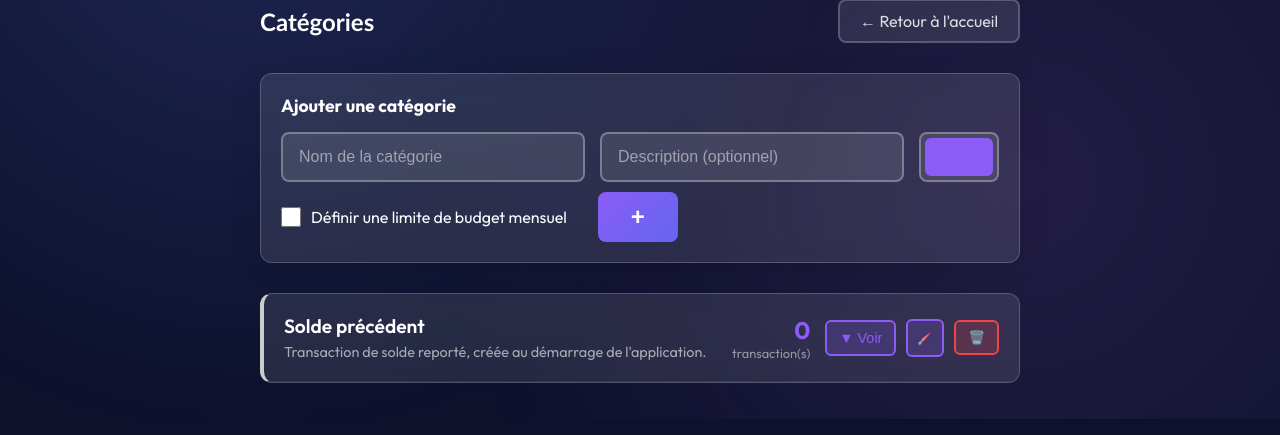
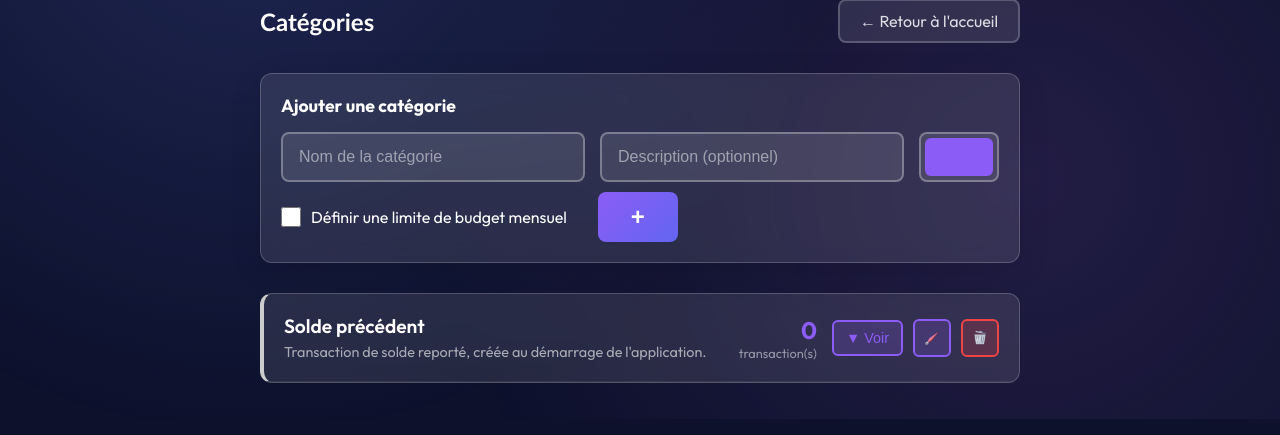
Before and after one commit to aferrah/Budgeometre, a Flask app: page /categories in a window 1280 px wide. Shown: the part 381-816 px from the top of the page. Run offline with Flask 3, Linux system fonts and the light colour scheme; data comes from the database, SQL or seed files in the repository; data that the repository does not hold is empty; some web fonts are replaced.

Commit message:
Ajout du widget de trashcan sur toutes les pages

```diff
--- a/static/css/categories.css
+++ b/static/css/categories.css
@@ -225,19 +225,32 @@
 }
 
 .btn-delete {
-    padding: 8px 12px;
+    width: 38px;
+    height: 38px;
+    padding: 0;
     background: rgba(239, 68, 68, 0.2);
     border: 2px solid #ef4444;
     border-radius: 6px;
     color: #ef4444;
     cursor: pointer;
     transition: all 0.3s ease;
+    display: flex;
+    align-items: center;
+    justify-content: center;
 }
 
 .btn-delete:hover {
     background: #ef4444;
     color: white;
     transform: scale(1.05);
+}
+
+.btn-delete-icon {
+    width: 100%;
+    height: 100%;
+    max-width: 16px;
+    max-height: 16px;
+    object-fit: contain;
 }
 
 .transactions-dropdown {
--- a/templates/archives.html
+++ b/templates/archives.html
@@ -18,7 +18,6 @@
         <a href="{{ url_for('home.home') }}" class="btn-back">← Retour</a>
     </div>
 
-    <!-- Formulaire d'archivage -->
     {% if mois_disponibles %}
     <div class="archiver-section">
         <h3>Archiver un mois</h3>
@@ -42,7 +41,6 @@
     </div>
     {% endif %}
 
-    <!-- Liste des archives -->
     <div class="archives-list">
         {% if archives %}
             {% for archive in archives %}
@@ -107,7 +105,7 @@
                         </button>
                         <form method="post" action="{{ url_for('archives.supprimer_archive', id=archive.idArchive) }}" style="display:{% if archive.masquee %}none{% else %}inline{% endif %};" onsubmit="return confirm('Supprimer définitivement cette archive ? Cette action est irréversible.');" class="form-supprimer">
                             <button type="submit" class="btn-supprimer" title="Supprimer l'archive">
-                                🗑️
+                                <img src="{{ url_for('static', filename='widget/widget_trash_can.png') }}" alt="Supprimer" class="btn-delete-icon">
                             </button>
                         </form>
                     </div>
--- a/templates/categories.html
+++ b/templates/categories.html
@@ -61,7 +61,9 @@
                                     data-category-id="{{ cat.idCategorie }}"
                                     data-category-name="{{ cat.nom }}"
                                     onclick="deleteCategory(this)"
-                                    title="Supprimer">🗑️</button>
+                                    title="Supprimer">
+                                <img src="{{ url_for('static', filename='widget/widget_trash_can.png') }}" alt="Supprimer" class="btn-delete-icon">
+                            </button>
                         </div>
                     </div>
 
--- a/templates/detail-depense.html
+++ b/templates/detail-depense.html
@@ -52,7 +52,9 @@
                             <a href="{{ url_for('transactions.modifier_transaction', id=t.idTransaction) }}" class="btn-edit" title="Modifier">
                                 <img src="{{ url_for('static', filename='widget/widget_pencil.png') }}" alt="Modifier" class="btn-edit-icon">
                             </a>
-                            <button class="btn-delete" onclick="confirmDelete({{ t.idTransaction }}, '{{ t.titre }}')" title="Supprimer">🗑️</button>
+                            <button class="btn-delete" onclick="confirmDelete({{ t.idTransaction }}, '{{ t.titre }}')" title="Supprimer">
+                                <img src="{{ url_for('static', filename='widget/widget_trash_can.png') }}" alt="Supprimer" class="btn-delete-icon">
+                            </button>
                         </div>
                     </div>
                 </div>
```
Also changed, not shown: static/css/archives.css (+25 -5 lines), static/css/detail-depense.css (+8 -6 lines), static/css/index.css (+14 -3 lines), templates/index.html (+5 -3 lines), static/widget/widget_trash_can.png (added).
